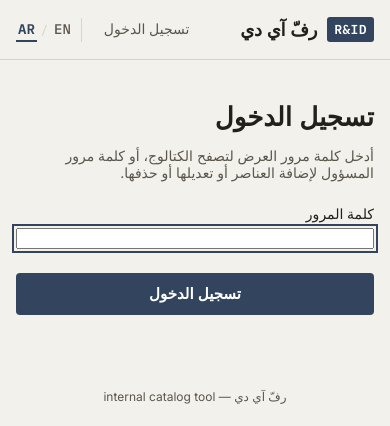
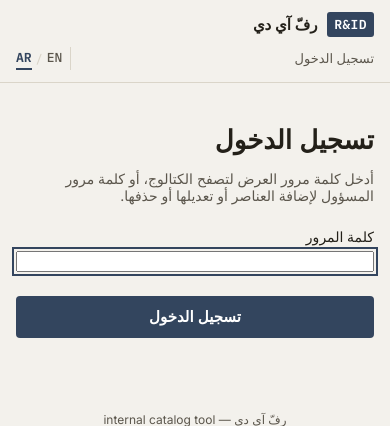
Before and after one commit to FatimaAbbas-Code/Rack-ID, a Flask app: page /login?next=/api/search in a window 390 px wide. Shown: the top 426 px of the page. Run offline with Flask 3, Linux system fonts and the light colour scheme; some libraries are stand-ins or nearby versions; some web fonts are replaced.

Commit message:
Tighten mobile layout and fix RTL gallery details
- Mobile topbar: brand stays on one line (white-space: nowrap), nav wraps
  to its own row with the language switch pushed to the far edge, instead
  of the brand name wrapping onto three lines.
- Mobile: full-width search row, hang-tag ID pulled inside the card so it
  no longer clips at the screen edge, gallery arrows moved closer to the
  edges.
- Gallery counter forced to LTR so it reads "1 / 3", not "3 / 1", under a
  right-to-left page.
- Gallery arrows draw their chevron via CSS ::before and flip direction
  in RTL (prev points right, next points left).

Co-Authored-By: Claude Sonnet 5 <noreply@anthropic.com>

```diff
--- a/static/css/style.css
+++ b/static/css/style.css
@@ -58,6 +58,7 @@ a:focus-visible, button:focus-visible, input:focus-visible {
   font-size: 18px;
   color: var(--ink);
   letter-spacing: -0.01em;
+  white-space: nowrap;
 }
 .topnav { display: flex; align-items: center; gap: 20px; }
 .topnav a {
@@ -429,7 +430,7 @@ main { max-width: 1100px; margin: 0 auto; padding: 28px 24px 60px; }
   border-radius: 50%;
   background: rgba(255, 255, 255, 0.85);
   color: var(--ink);
-  font-size: 22px;
+  font-size: 0;
   line-height: 1;
   cursor: pointer;
   display: flex;
@@ -438,8 +439,13 @@ main { max-width: 1100px; margin: 0 auto; padding: 28px 24px 60px; }
   box-shadow: 0 1px 4px rgba(0, 0, 0, 0.2);
 }
 .gallery-nav:hover { background: #fff; }
+.gallery-nav::before { font-size: 22px; }
 .gallery-prev { inset-inline-start: 8px; }
 .gallery-next { inset-inline-end: 8px; }
+.gallery-prev::before { content: "\2039"; }
+.gallery-next::before { content: "\203A"; }
+body.rtl .gallery-prev::before { content: "\203A"; }
+body.rtl .gallery-next::before { content: "\2039"; }
 .gallery-counter {
   position: absolute;
   bottom: 8px;
@@ -450,6 +456,8 @@ main { max-width: 1100px; margin: 0 auto; padding: 28px 24px 60px; }
   font-size: 12px;
   padding: 3px 8px;
   border-radius: 999px;
+  direction: ltr;
+  unicode-bidi: isolate;
 }
 .detail-tools {
   display: flex;
@@ -578,13 +586,36 @@ body.rtl .brand { flex-direction: row; }
 
 /* ---------- Mobile ---------- */
 @media (max-width: 600px) {
-  .topbar { padding: 14px 16px; }
+  .topbar {
+    flex-wrap: wrap;
+    justify-content: flex-start;
+    padding: 12px 16px;
+    gap: 10px 14px;
+  }
+  .topnav {
+    width: 100%;
+    flex-wrap: wrap;
+    gap: 12px 16px;
+    font-size: 13px;
+  }
+  .topnav a, .link-btn { font-size: 13px; padding: 2px 0; }
+  .lang-switch { margin-inline-start: auto; }
+  .brand-name { font-size: 15px; }
+
   main { padding: 20px 16px 50px; }
+  .search-band { align-items: stretch; }
+  .search-form { width: 100%; }
+  .search-row { width: 100%; }
   .search-row input { min-width: 0; flex: 1; }
+  .count-side { align-items: flex-start; flex-direction: row; flex-wrap: wrap; }
+
   .grid { grid-template-columns: repeat(auto-fill, minmax(150px, 1fr)); gap: 14px; }
+  .hangtag { left: 6px; }
+  body.rtl .hangtag { left: auto; right: 6px; }
+
   .detail-wrap { grid-template-columns: 1fr; }
-  .search-band { align-items: stretch; }
-  .count-side { align-items: flex-start; }
+  .gallery-prev { inset-inline-start: 4px; }
+  .gallery-next { inset-inline-end: 4px; }
 }
 
 /* ---------- Print (single item sheet) ---------- */
--- a/templates/item_detail.html
+++ b/templates/item_detail.html
@@ -9,8 +9,8 @@
     <div class="detail-photo">
       <img id="galleryMain" src="{{ r2_url(images[0].image_key if images else item.image_key) }}" alt="{{ item.name or item.id }}">
       {% if images and images|length > 1 %}
-      <button type="button" class="gallery-nav gallery-prev" aria-label="Previous photo">&#8249;</button>
-      <button type="button" class="gallery-nav gallery-next" aria-label="Next photo">&#8250;</button>
+      <button type="button" class="gallery-nav gallery-prev" aria-label="Previous photo"></button>
+      <button type="button" class="gallery-nav gallery-next" aria-label="Next photo"></button>
       <span class="gallery-counter"><span id="galleryIndex">1</span>&nbsp;/&nbsp;{{ images|length }}</span>
       {% endif %}
     </div>
```
